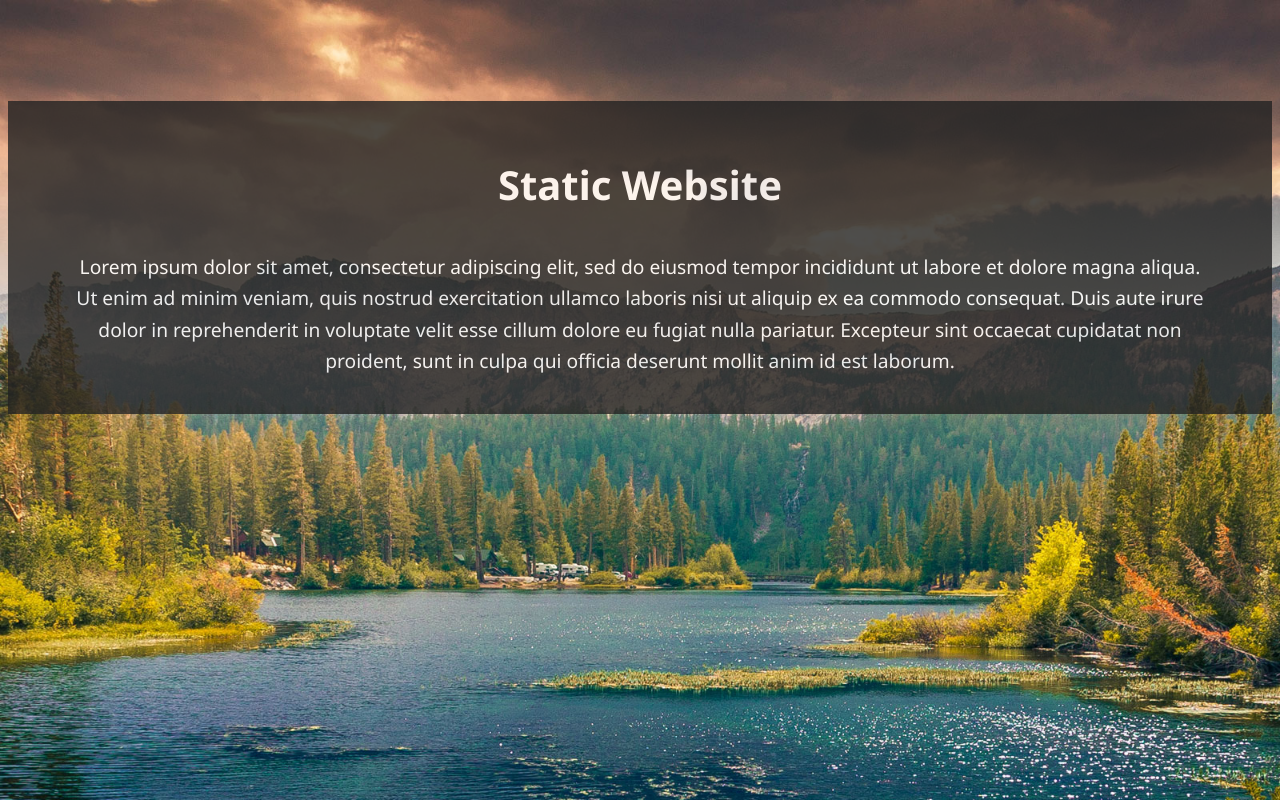
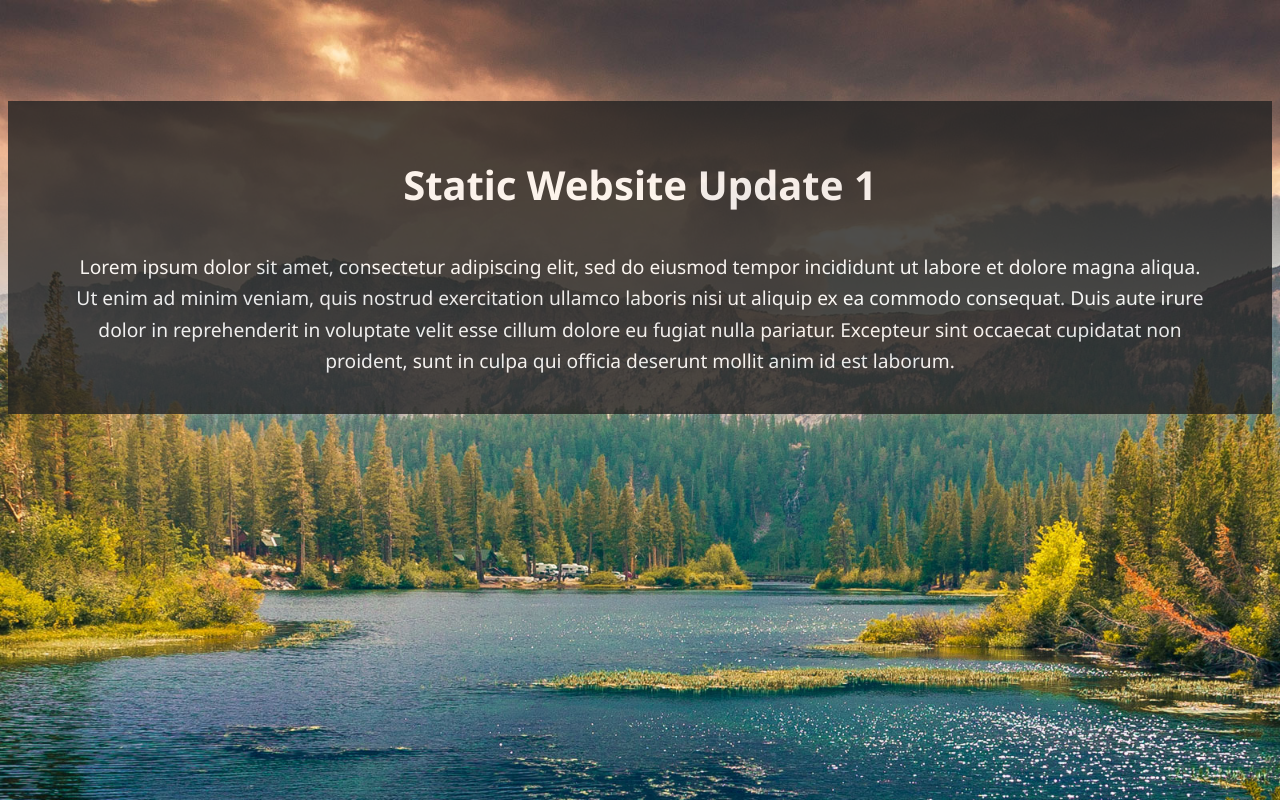
Before and after one commit to jwatson3d/static-website, a plain HTML site: page index.html in a window 1280 px wide. Drawn offline with Linux system fonts and the light colour scheme.

Commit message:
update 1

```diff
--- a/index.html
+++ b/index.html
@@ -72,7 +72,7 @@
 <body>
 
     <section>
-        <h2>Static Website</h2>
+        <h2>Static Website Update 1</h2>
 
         <p>Lorem ipsum dolor sit amet, consectetur adipiscing elit, sed do eiusmod tempor incididunt ut labore et dolore magna aliqua. Ut enim ad minim veniam, quis nostrud exercitation ullamco laboris nisi ut aliquip ex ea commodo consequat. Duis aute irure
             dolor in reprehenderit in voluptate velit esse cillum dolore eu fugiat nulla pariatur. Excepteur sint occaecat cupidatat non proident, sunt in culpa qui officia deserunt mollit anim id est laborum.</p>
```
